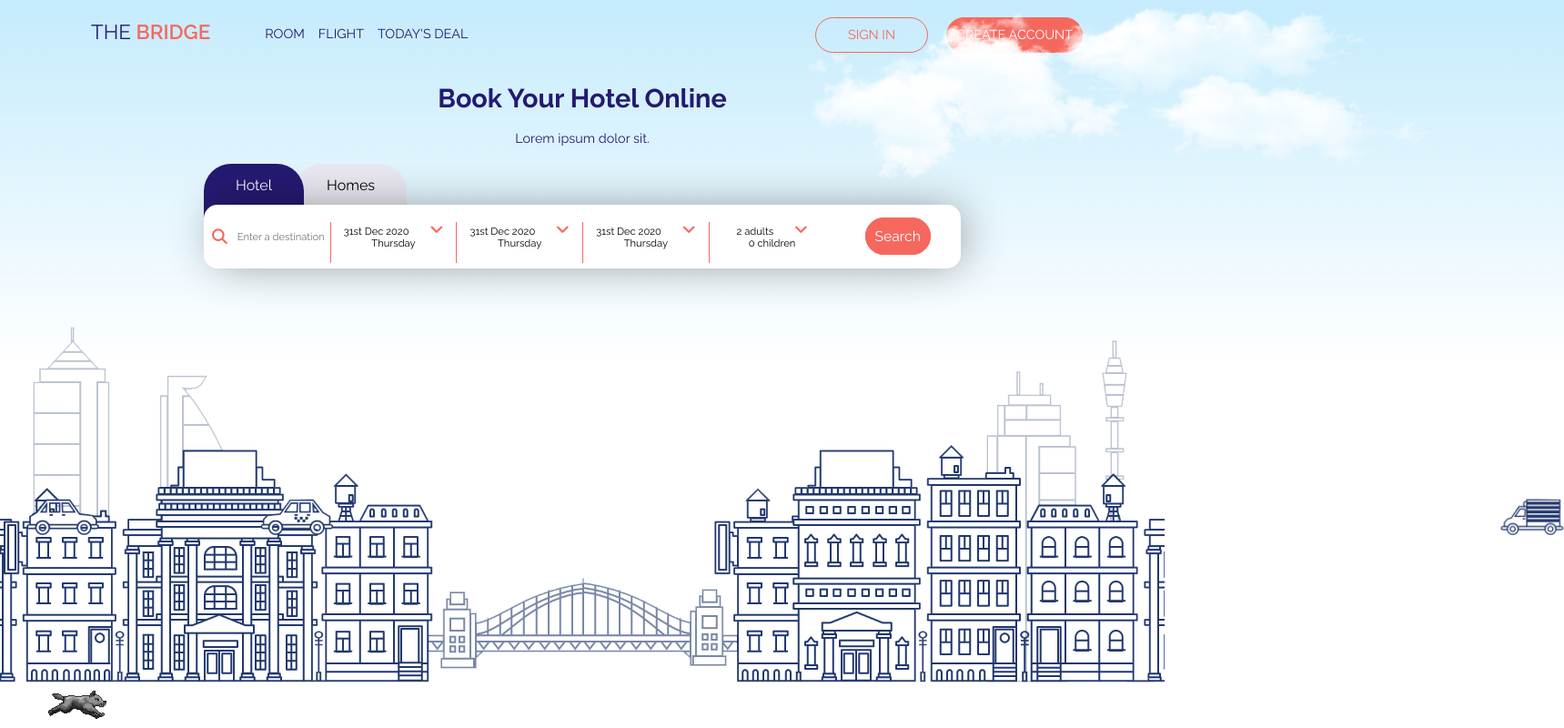
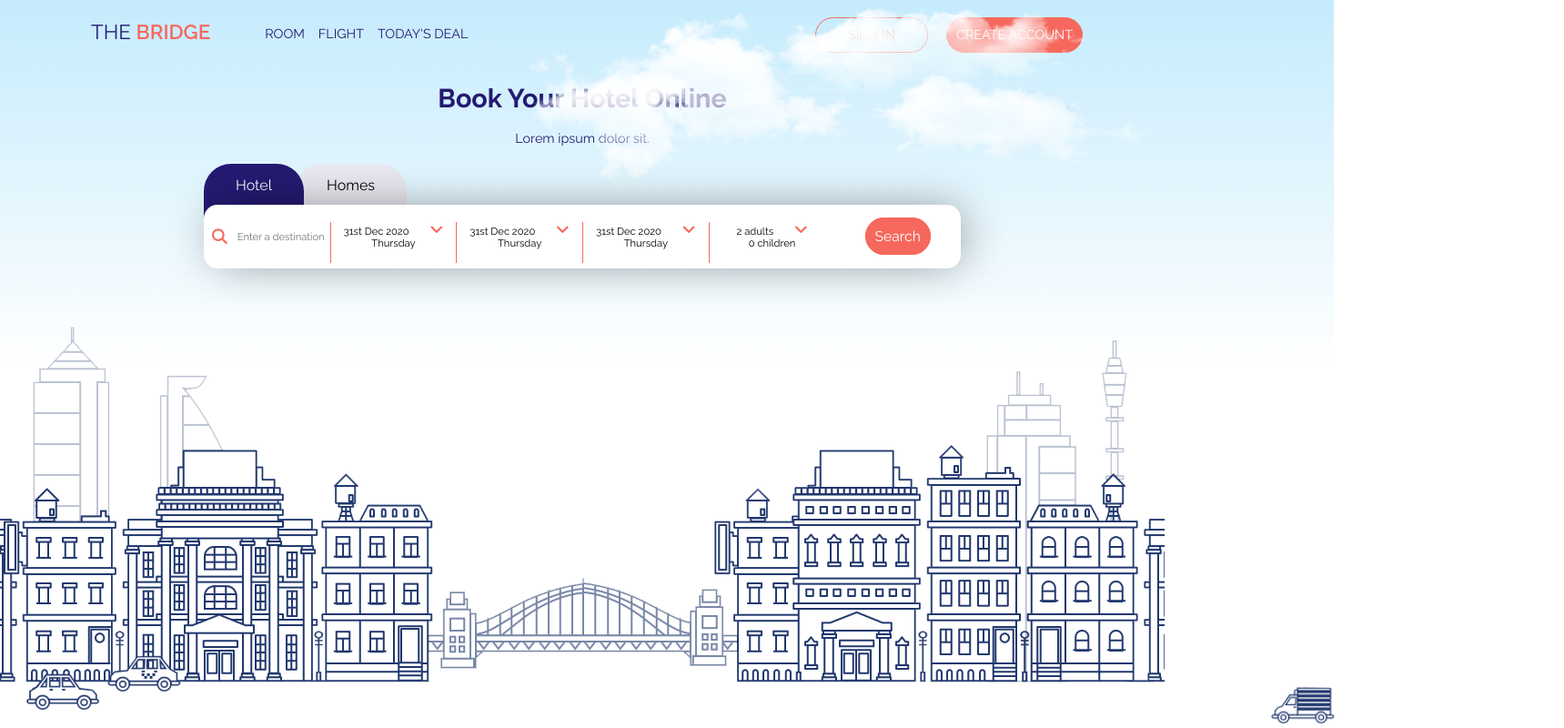
Before and after one commit to Betrouni/The-Bridge, a website: page index.html in a window 1280 px wide. Shown: the whole page at 91% size, 1719 px wide, since content can reach past the window. Drawn offline with Linux system fonts and the light colour scheme.

Commit message:
animation correction

```diff
--- a/assets/css/style.scss
+++ b/assets/css/style.scss
@@ -178,10 +178,9 @@ nav {
 }
 
 #car1 {
-  height: 40px;
   width: 80px;
-  transform: translateY(35px);
-  animation: name duration timing-function delay iteration-count direction fill-mode;
+  position: absolute;
+  bottom: 20px;
   animation: Traverser 4s ease-in infinite;
 
 
@@ -191,8 +190,8 @@ nav {
 #car2 {
 
   width: 80px;
-  transform: translateY(0px);
-  // animation: name duration timing-function delay iteration-count direction fill-mode;
+  position: absolute;
+  bottom: 15px;
   animation: Traverser2 5s ease-in infinite;
 
 
@@ -201,8 +200,8 @@ nav {
 #car3 {
 
   width: 80px;
-  transform: translateY(20px);
-  animation: name duration timing-function delay iteration-count direction fill-mode;
+  position: absolute;
+  bottom: 40px;
   animation: Traverser3 7s ease-in infinite;
 
 
@@ -211,8 +210,8 @@ nav {
 #car4 {
 
   width: 80px;
-  transform: translateY(-20px);
-  animation: name duration timing-function delay iteration-count direction fill-mode;
+  position: absolute;
+  bottom: 5px;
   animation: Traverser4 9s ease-in infinite;
 
 
@@ -232,7 +231,7 @@ nav {
   top: -100px;
   width: 700px;
   z-index: 2;
-  animation: Traverser6 20s  infinite;
+  animation: Traverser7 20s  infinite;
 
 }
 #cloud-2 {
@@ -284,7 +283,7 @@ nav {
 }
 @keyframes Traverser7 {
 
-  0%{transform: translateX(240vh);}
-  100%{transform: translateX(-140vh);}
+  0%{transform: translateX(1400px);}
+  100%{transform: translateX(-600px);}
 
 }
```
Also changed, not shown: assets/css/style.css, 1 other file.
